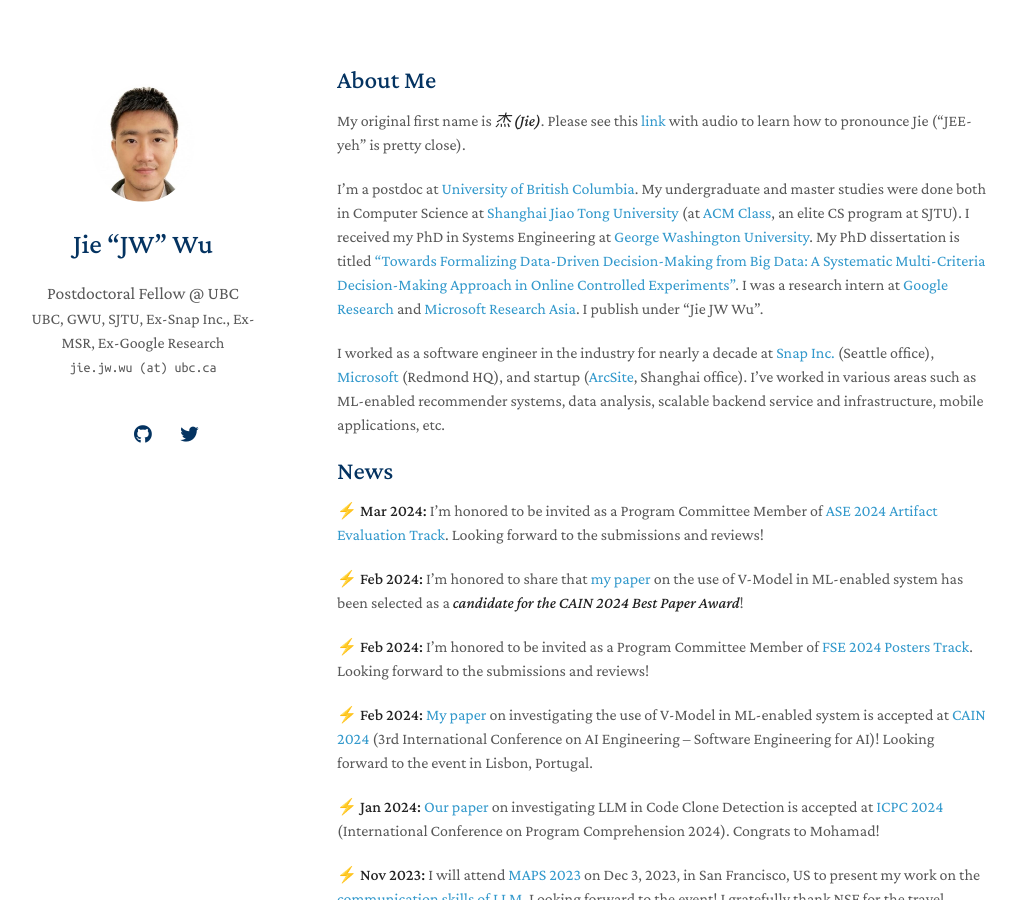
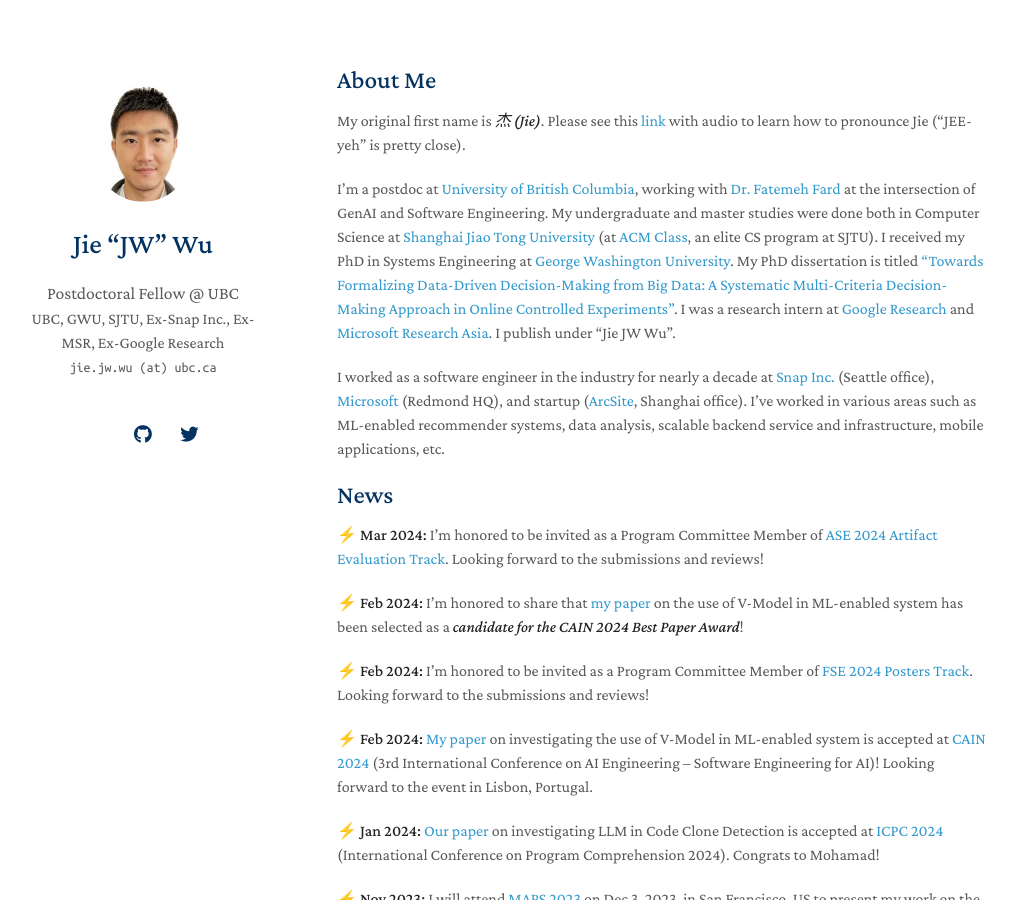
Before and after one commit to yaoyao-liu/minimal-light, a Jekyll site: the page built from index.md, in a window 1280 px wide and 900 px high. Shown: the whole window, without its empty margins (133-1149 px from the left). Built offline with Jekyll 4.4.1, drawn with Linux system fonts in a browser that asks for light colours; nearby versions of some CDN libraries; a style sheet for code colours, icons or effects is not loaded; our own code applies the rules of GitHub Pages for plain Markdown files.

Commit message:
Update index.md

```diff
--- a/index.md
+++ b/index.md
@@ -5,7 +5,7 @@
 ## About Me
 My original first name is _**杰 (Jie)**_. Please see this [link](https://en.wiktionary.org/wiki/ji%C3%A9) with audio to learn how to pronounce Jie ("JEE-yeh" is pretty close).
 
-I'm a postdoc at [University of British Columbia](https://www.ubc.ca/). My undergraduate and master studies were done both in Computer Science at [Shanghai Jiao Tong University](https://www.cs.sjtu.edu.cn/en/)  (at [ACM Class](https://acm.sjtu.edu.cn/home), an elite CS program at SJTU). I received my PhD in Systems Engineering at [George Washington University](https://www.seas.gwu.edu/). My PhD dissertation is titled ["Towards Formalizing Data-Driven Decision-Making from Big Data: A Systematic Multi-Criteria Decision-Making Approach in Online Controlled Experiments"](https://www.proquest.com/docview/2784774986?pq-origsite=gscholar&fromopenview=true). I was a research intern at [Google Research](https://research.google/) and [Microsoft Research Asia](https://www.microsoft.com/en-us/research/lab/microsoft-research-asia/). I publish under "Jie JW Wu".
+I'm a postdoc at [University of British Columbia](https://www.ubc.ca/), working with [Dr. Fatemeh Fard](https://cmps.ok.ubc.ca/about/contact/fatemeh-hendijani-fard/) at the intersection of GenAI and Software Engineering. My undergraduate and master studies were done both in Computer Science at [Shanghai Jiao Tong University](https://www.cs.sjtu.edu.cn/en/)  (at [ACM Class](https://acm.sjtu.edu.cn/home), an elite CS program at SJTU). I received my PhD in Systems Engineering at [George Washington University](https://www.seas.gwu.edu/). My PhD dissertation is titled ["Towards Formalizing Data-Driven Decision-Making from Big Data: A Systematic Multi-Criteria Decision-Making Approach in Online Controlled Experiments"](https://www.proquest.com/docview/2784774986?pq-origsite=gscholar&fromopenview=true). I was a research intern at [Google Research](https://research.google/) and [Microsoft Research Asia](https://www.microsoft.com/en-us/research/lab/microsoft-research-asia/). I publish under "Jie JW Wu".
 
 I worked as a software engineer in the industry for nearly a decade at [Snap Inc.](https://snap.com/en-US) (Seattle office), [Microsoft](https://www.microsoft.com/en-us/) (Redmond HQ), and startup ([ArcSite](https://www.arcsite.com/), Shanghai office). I've worked in various areas such as ML-enabled recommender systems, data analysis, scalable backend service and infrastructure, mobile applications, etc.
 
```
